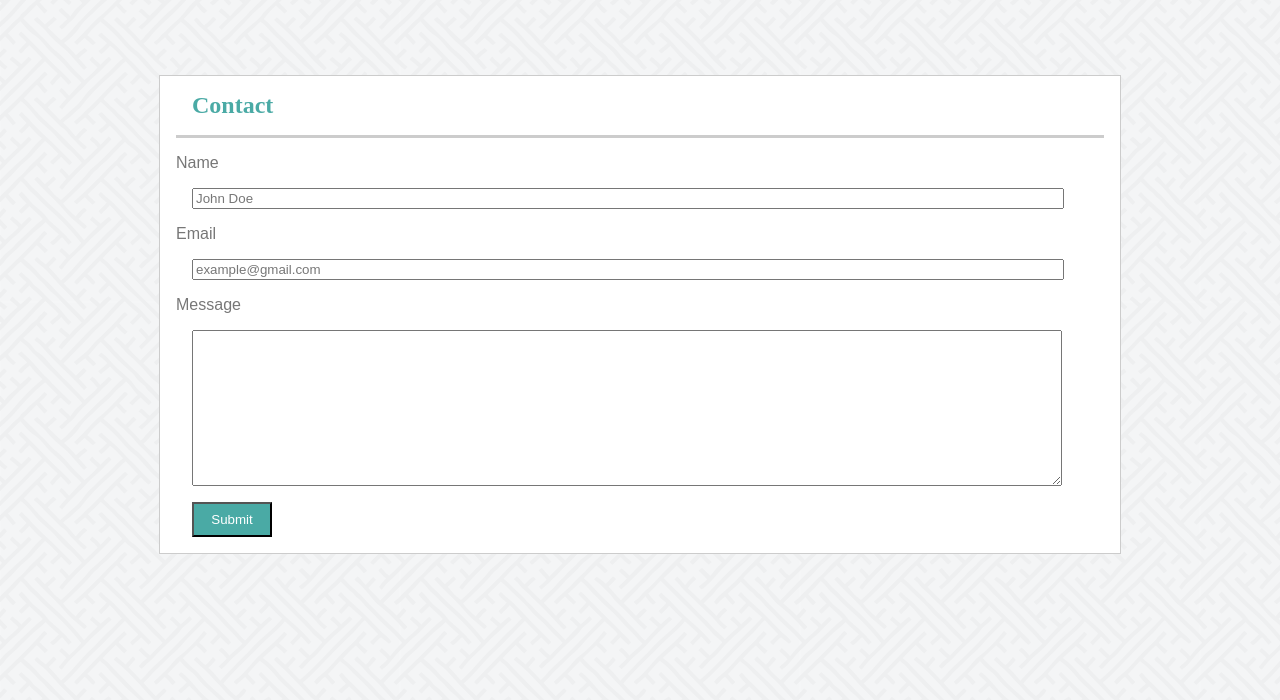
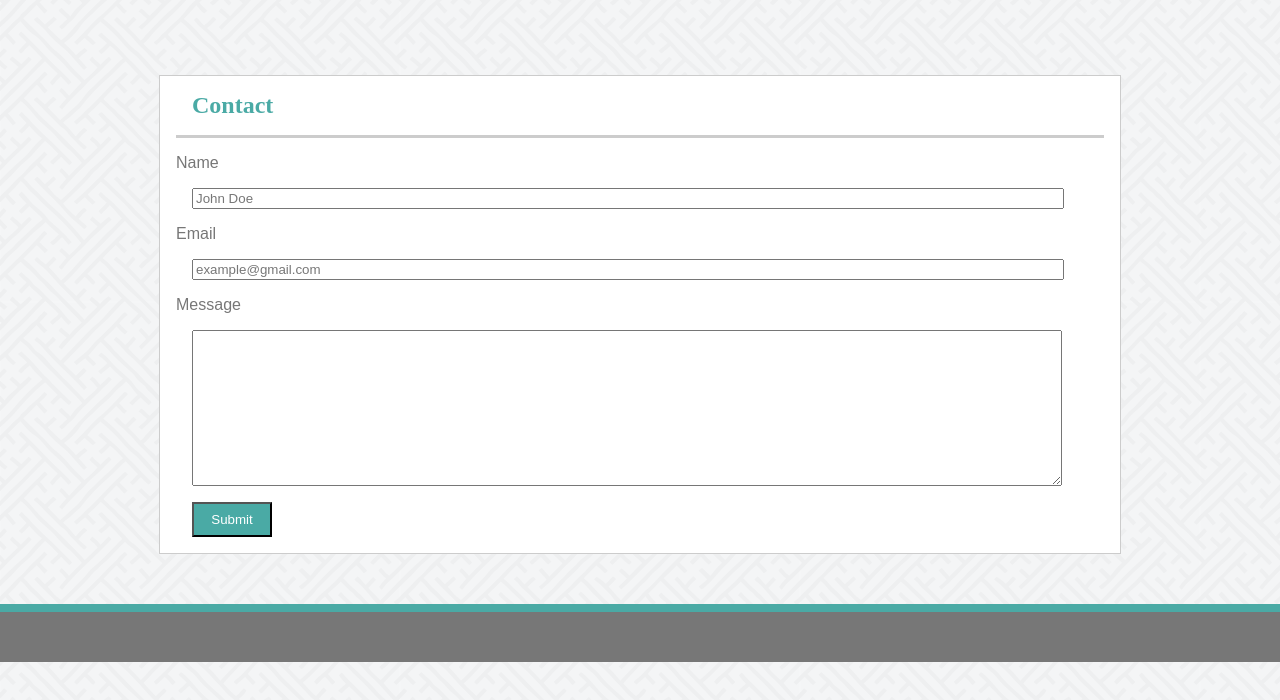
Before and after one commit to samhoward1990/Basic-Portfolio, a plain HTML site: page contact.html in a window 1280 px wide. Shown: the part 98-798 px from the top of the page. Drawn offline with Linux system fonts and the light colour scheme.

Commit message:
added footer

```diff
--- a/contact.html
+++ b/contact.html
@@ -17,7 +17,7 @@
         <a href="contact.html">Contact</a>
     </nav>
 </header>
-<section>
+<section class="wrapper">
     <div class="contentarea">
     <h2>Contact</h2>
 
@@ -32,6 +32,8 @@
         <input class="submit" type="submit" value="Submit">
     </form>
     </div>
+    <div class="push"></div>
 </section>
+<footer class="footer"></footer>
 </body>
 </html>
```
